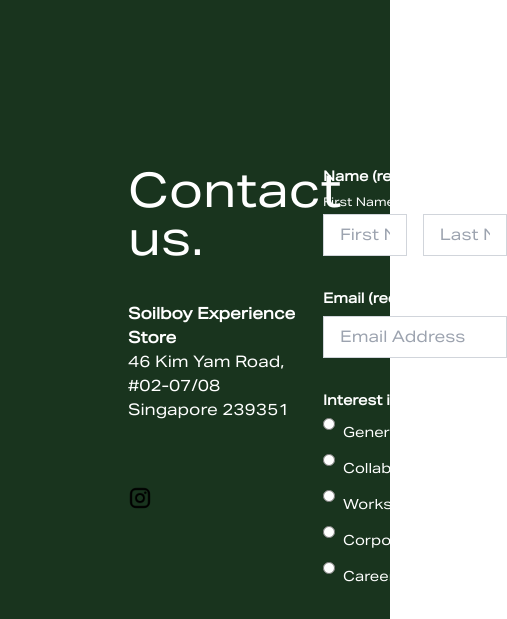
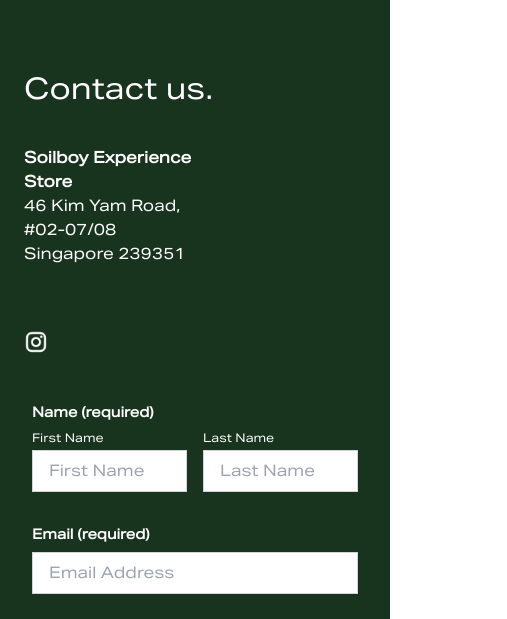
Before and after one commit to BojkoJ/ts-vanilla-via-projekt, a website: page build/contact.html in a window 390 px wide. Shown: the part 854-1473 px from the top of the page, 507 px wide, since content can reach past the window. Drawn offline with nearby package versions, Linux system fonts and the light colour scheme.

Commit message:
responsify contacts

```diff
--- a/build/contact.html
+++ b/build/contact.html
@@ -8,6 +8,7 @@
 	</head>
 	<body>
 		<div id="navbar-container"></div>
+		<div id="navbar-container-mobile"></div>
 
 		<div class="h-screen">
 			<img
@@ -18,10 +19,14 @@
 			/>
 		</div>
 
-		<div class="h-[93vh] bg-[#19341E]">
-			<div class="flex">
-				<div class="flex flex-col w-[50%] h-[93vh] mt-44 ml-32">
-					<h2 class="text-white text-5xl mb-10">Contact us.</h2>
+		<div class="sm:h-[93vh] bg-[#19341E] pb-24 sm:pb-0">
+			<div class="flex sm:flex-row flex-col">
+				<div
+					class="flex flex-col w-[50%] sm:h-[93vh] sm:mt-44 sm:ml-32 ml-6 mt-20"
+				>
+					<h2 class="text-white sm:text-5xl text-3xl mb-10">
+						Contact us.
+					</h2>
 					<p class="text-white">
 						<span class="font-semibold"
 							>Soilboy Experience Store</span
@@ -39,7 +44,7 @@
 				</div>
 
 				<form
-					class="space-y-8 w-[50%] mx-auto text-white mt-44 mr-20"
+					class="space-y-8 sm:w-[50%] mx-auto px-8 sm:px-0 mt-12 text-white sm:mt-44 sm:mr-20"
 					id="contactForm"
 				>
 					<!-- Name Section -->
@@ -262,6 +267,7 @@
 
 		<script src="https://cdn.tailwindcss.com"></script>
 		<script src="./main.js"></script>
+		<script src="./nav_mobile.js"></script>
 		<script src="./navbar.js"></script>
 		<script src="https://cdn.jsdelivr.net/npm/zod@3.20.2/lib/index.umd.js"></script>
 		<script src="./contact_form.js"></script>
```
